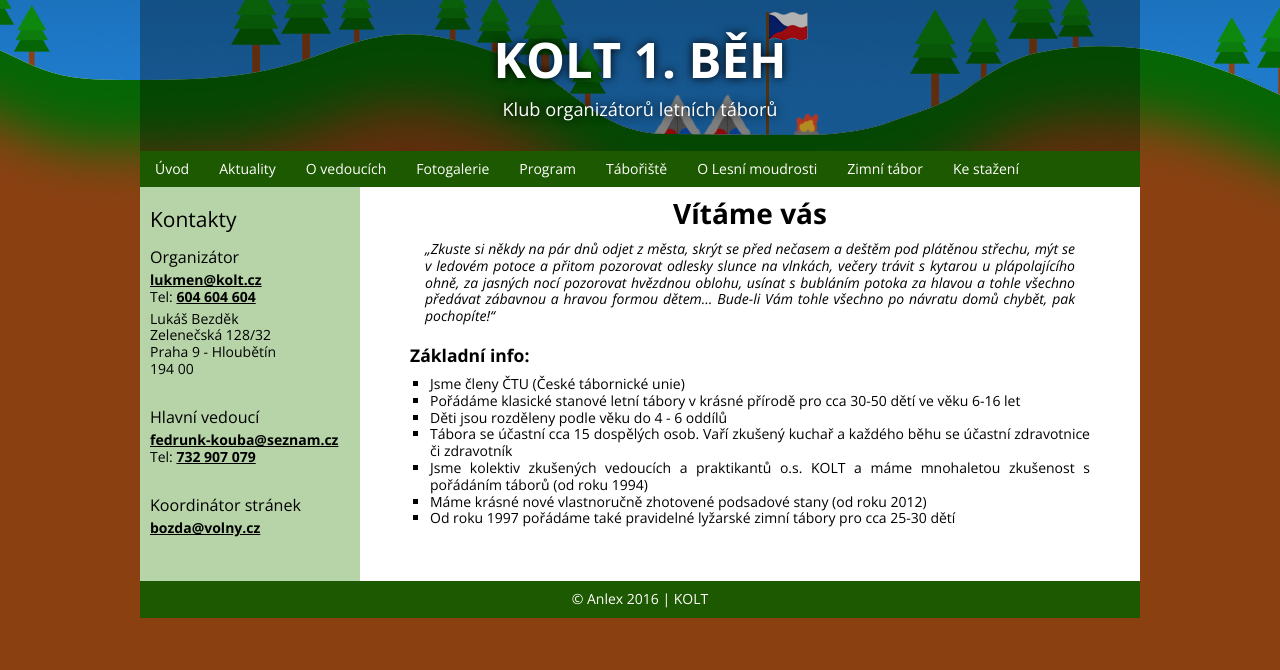
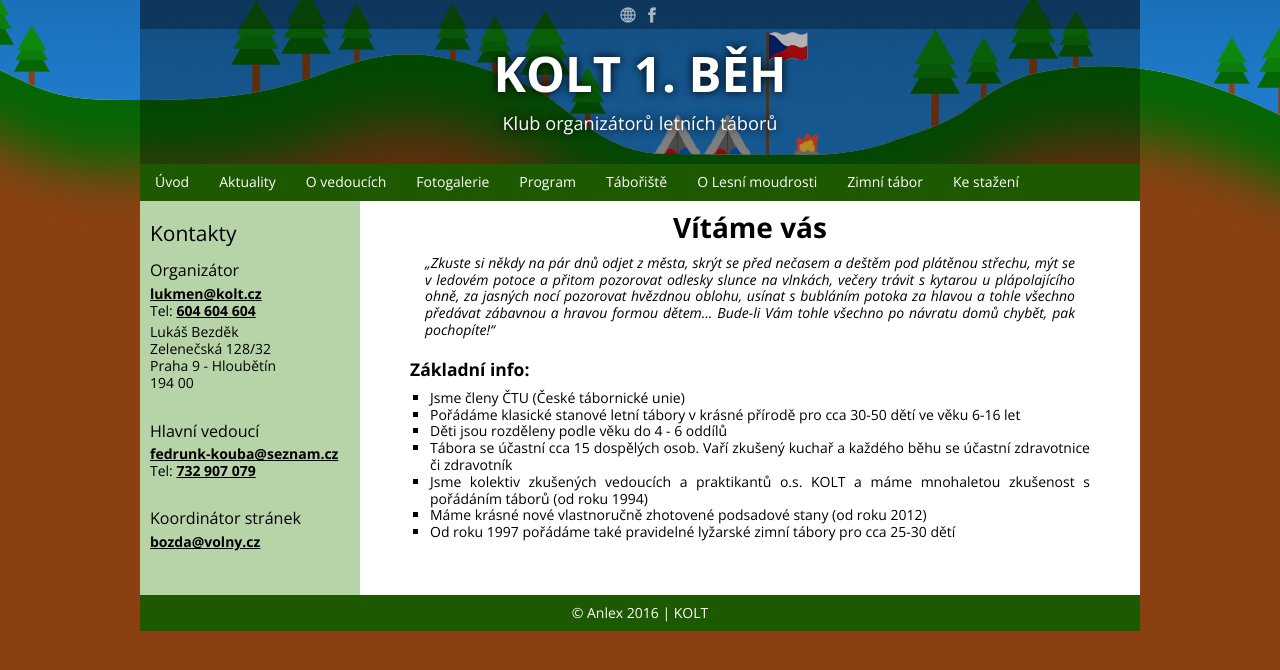
Before and after one commit to anlexcz/anlexcz.github.io, a plain HTML site: page index.html in a window 1280 px wide. Drawn offline with nearby package versions, Linux system fonts and the light colour scheme.

Commit message:
update 17_11_15_0104
Přidán panel s odkazy na web a facebook

```diff
--- a/index.html
+++ b/index.html
@@ -16,6 +16,10 @@
 </div>
 <div id="obal">
 	<header>
+		<div id="odkazy">
+			<a href="http://www.kolt.cz/"><img src="web.png" /></a>
+			<a href="https://www.facebook.com/detskytabor/"><img src="facebook.png" /></a>
+		</div>
 		<h1>KOLT 1. BĚH</h1>
 		<h3>Klub organizátorů letních táborů</h3>
 	</header>
--- a/styles.css
+++ b/styles.css
@@ -8,6 +8,8 @@ body {
 	font-family: 'Open Sans', sans-serif;
 	font-size: 14px;
 	color: black;
+	background-image: url(header-dektop.jpg);
+	background-position: center 0px;
 }
 div#obal {
 	width: 100%;
@@ -21,9 +23,8 @@ div.toosmall {
 header {
 	width: 100%;
 	height: auto;
-	background-image: url('header-100.jpg');
-    background-repeat: no-repeat;
-    background-position: center top;
+	background-image: none;
+	background-color: rgba(0,0,0,0.3);
 	text-align: center;
 	padding: 15px 0px;
 	margin: 0px;
@@ -39,6 +40,30 @@ header h3 {
 	font-size: 130%;
 	font-weight: 500;
 	margin: 10px 0px 15px;
+}
+
+/* ODKAZY */
+div#odkazy {
+	width: 100%;
+	background: rgba(0,0,0,0.30);
+	color: white;
+	text-align: center;
+	margin-top: -15px;
+	padding: 5px 0% 0px;
+}
+div#odkazy a {
+	display: inline-block;
+	height: 20px;
+}
+div#odkazy a img {
+	width: 20px;
+	height: 20px;
+	opacity: 0.65;
+	transition: all 0.3s ease-in-out;
+}
+div#odkazy a:hover img {
+	opacity: 1;
+	transition: all 0.3s ease-in-out;
 }
 
 /* MENU */
@@ -103,7 +128,7 @@ nav ul li {
 
 /* HLAVNÍ ČÁST */
 #stranka {
-
+	background: white;
 }
 section#mainbar {
 	width: 100%;
@@ -258,12 +283,15 @@ footer {
 @media screen and (min-width: 700px) {
 	div#obal {
 		width: 100%;
+		background-image: url(header-dektop.jpg);
+		background-position: center 0px;
 	}
 	header {
-		background-image: url("header-tablet.jpg");
+		background-image: none;
+		background-color: rgba(0,0,0,0.3);
 	}
 
-		section#mainbar {
+	section#mainbar {
 		background-color: #b6d4a8;
 		float: right;
 		width: 100%;
@@ -300,7 +328,7 @@ footer {
 	body {
 		background-color: #8b4012;
 		background-image: url("header-dektop.jpg");
-		background-position: center -20px;
+		background-position: center 0px;
 		background-repeat: repeat-x;
 	}
 	header {
```
Also changed, not shown: aktuality.html (+4 -0 lines), o-vedoucich.html (+4 -0 lines), facebook.png (added), web.png (added).
